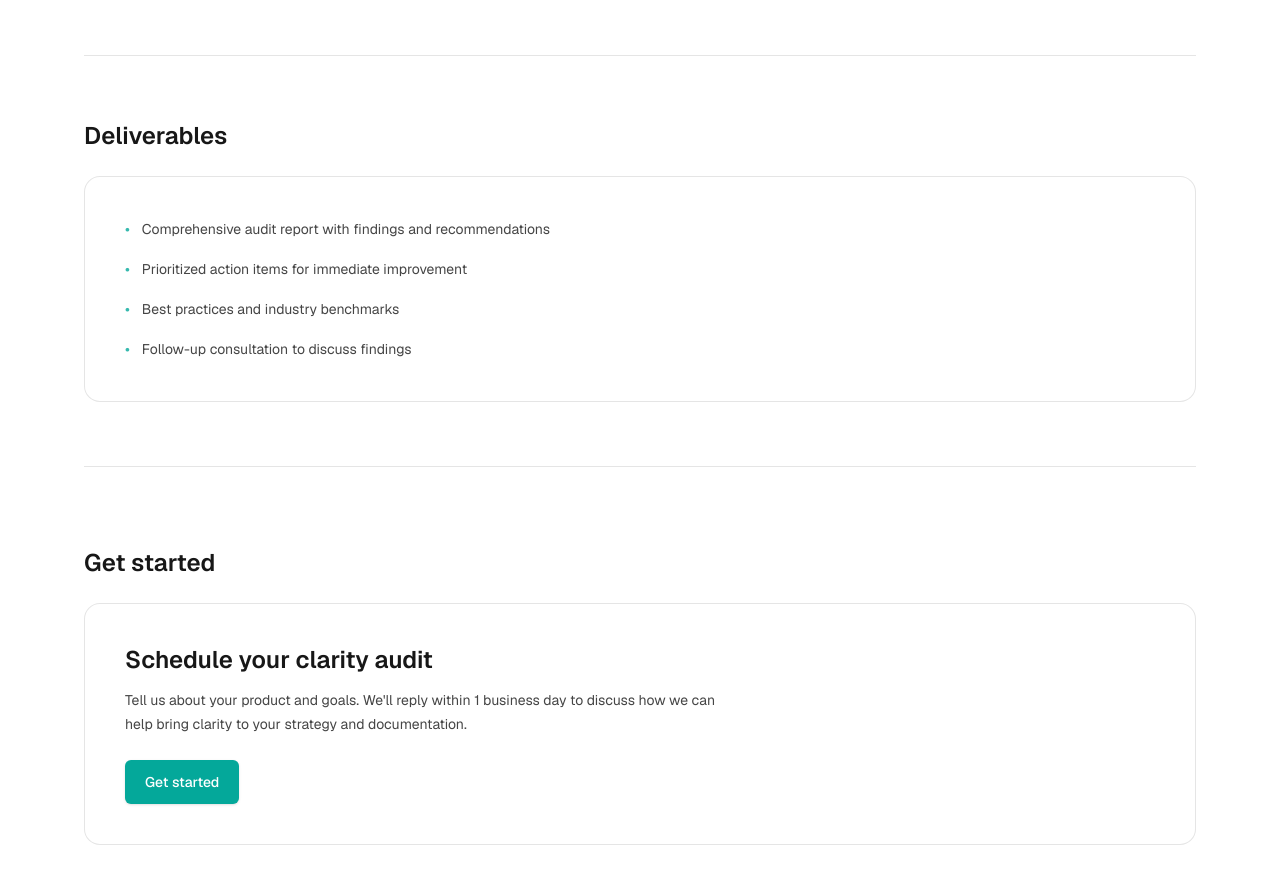
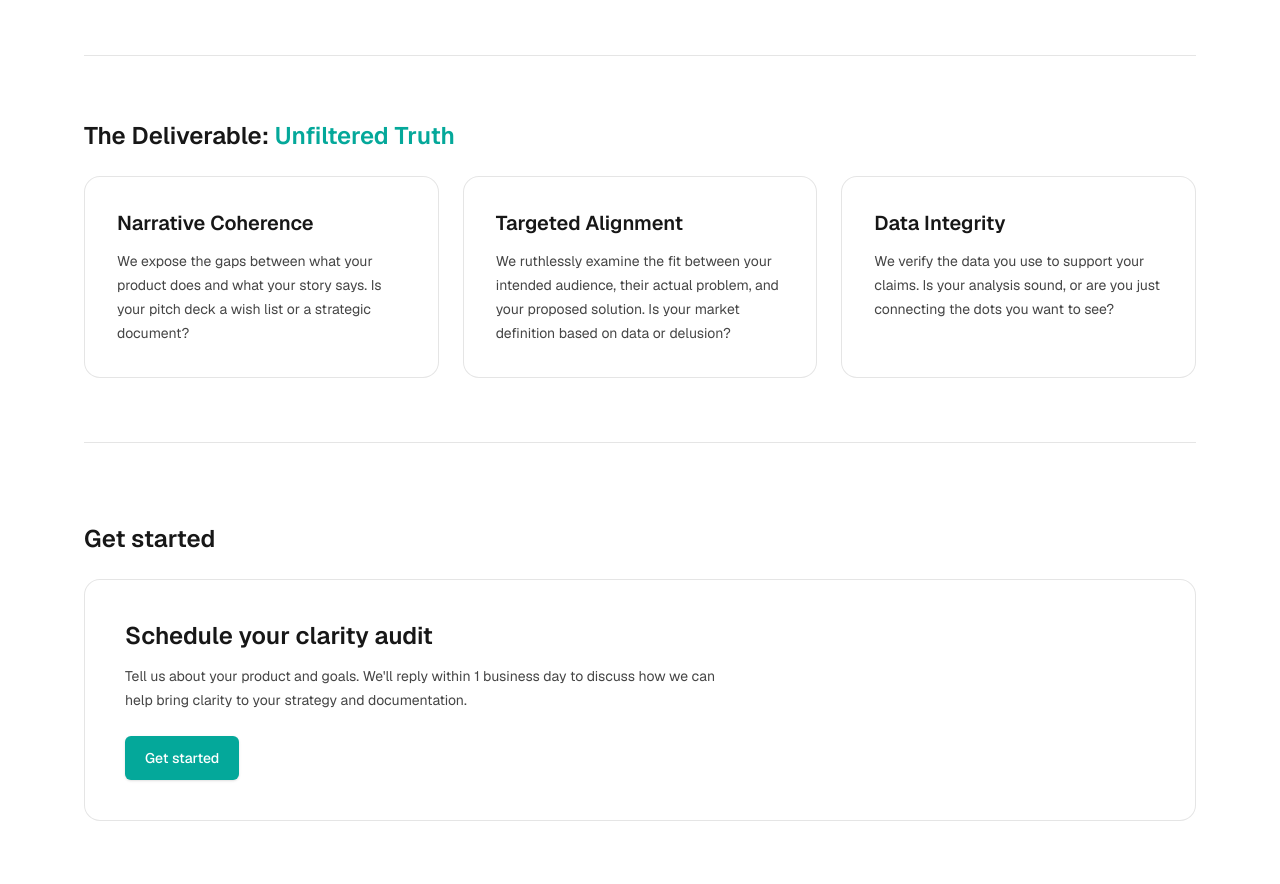
Before and after one commit to Drakhtar359/mozuk-site, a Next.js app in the folder apps/web/: page /the-clarity-audit in a window 1280 px wide. Shown: the part 1311-2195 px from the top of the page. Built offline with nearby package versions, Linux system fonts and the light colour scheme.

Commit message:
Update deliverables section: 3 items in one line with new title and descriptions

```diff
--- a/apps/web/src/app/the-clarity-audit/page.tsx
+++ b/apps/web/src/app/the-clarity-audit/page.tsx
@@ -128,26 +128,28 @@ export default function TheClarityAudit() {
       </section>
 
       <section className="py-16 border-t border-black/10 dark:border-white/10">
-        <h2 className="text-2xl font-semibold mb-6">Deliverables</h2>
-        <div className="rounded-2xl p-8 sm:p-10 border border-black/10 dark:border-white/10 bg-background">
-          <ul className="space-y-4 text-sm/6 opacity-80">
-            <li className="flex items-start gap-3">
-              <span className="text-[var(--brand)] font-semibold">•</span>
-              <span>Comprehensive audit report with findings and recommendations</span>
-            </li>
-            <li className="flex items-start gap-3">
-              <span className="text-[var(--brand)] font-semibold">•</span>
-              <span>Prioritized action items for immediate improvement</span>
-            </li>
-            <li className="flex items-start gap-3">
-              <span className="text-[var(--brand)] font-semibold">•</span>
-              <span>Best practices and industry benchmarks</span>
-            </li>
-            <li className="flex items-start gap-3">
-              <span className="text-[var(--brand)] font-semibold">•</span>
-              <span>Follow-up consultation to discuss findings</span>
-            </li>
-          </ul>
+        <h2 className="text-2xl font-semibold mb-6">
+          The Deliverable: <span className="text-[var(--brand)]">Unfiltered Truth</span>
+        </h2>
+        <div className="grid grid-cols-1 md:grid-cols-3 gap-6">
+          <div className="rounded-2xl p-8 border border-black/10 dark:border-white/10 bg-background">
+            <h3 className="text-xl font-semibold mb-3">Narrative Coherence</h3>
+            <p className="text-sm/6 opacity-80">
+              We expose the gaps between what your product does and what your story says. Is your pitch deck a wish list or a strategic document?
+            </p>
+          </div>
+          <div className="rounded-2xl p-8 border border-black/10 dark:border-white/10 bg-background">
+            <h3 className="text-xl font-semibold mb-3">Targeted Alignment</h3>
+            <p className="text-sm/6 opacity-80">
+              We ruthlessly examine the fit between your intended audience, their actual problem, and your proposed solution. Is your market definition based on data or delusion?
+            </p>
+          </div>
+          <div className="rounded-2xl p-8 border border-black/10 dark:border-white/10 bg-background">
+            <h3 className="text-xl font-semibold mb-3">Data Integrity</h3>
+            <p className="text-sm/6 opacity-80">
+              We verify the data you use to support your claims. Is your analysis sound, or are you just connecting the dots you want to see?
+            </p>
+          </div>
         </div>
       </section>
 
```
